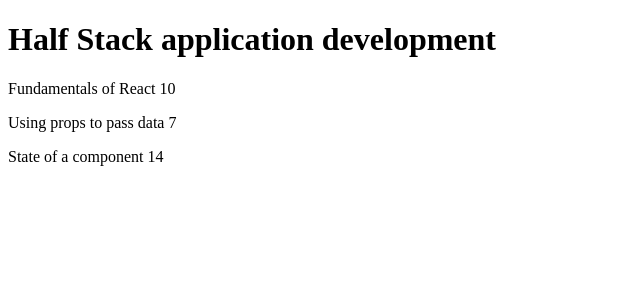
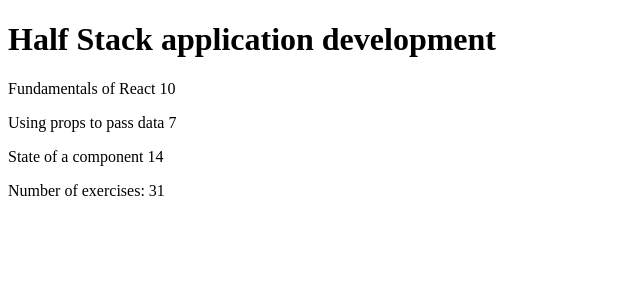
Before and after one commit to DiotheWind/course-information, a React (Vite) app: page / in a window 1280 px wide. Shown: the top 300 px of the page, without its empty margins (0-640 px from the left). Built offline with nearby package versions, Linux system fonts and the light colour scheme.

Commit message:
Add Total component

```diff
--- a/src/App.jsx
+++ b/src/App.jsx
@@ -14,6 +14,14 @@ const Content = (props) => {
   )
 }
 
+const Total = (props) => {
+  return (
+    <>
+      <p>Number of exercises: {props.total}</p>
+    </>
+  )
+}
+
 const App = () => {
   const course = 'Half Stack application development'
   const part1 = 'Fundamentals of React'
@@ -22,24 +30,17 @@ const App = () => {
   const exercises2 = 7
   const part3 = 'State of a component'
   const exercises3 = 14
+  const totalExercises = exercises1 + exercises2 + exercises3
 
   return (
     <div>
-      {/* <h1>{course}</h1>
-      <p>
-        {part1} {exercises1}
-      </p>
-      <p>
-        {part2} {exercises2}
-      </p>
-      <p>
-        {part3} {exercises3}
-      </p>
-      <p>Number of exercises {exercises1 + exercises2 + exercises3}</p> */}
       <Header heading={course} />
+
       <Content part={part1} exercises={exercises1} />
       <Content part={part2} exercises={exercises2} />
       <Content part={part3} exercises={exercises3} />
+
+      <Total total={totalExercises} />
     </div>
   )
 }
```
